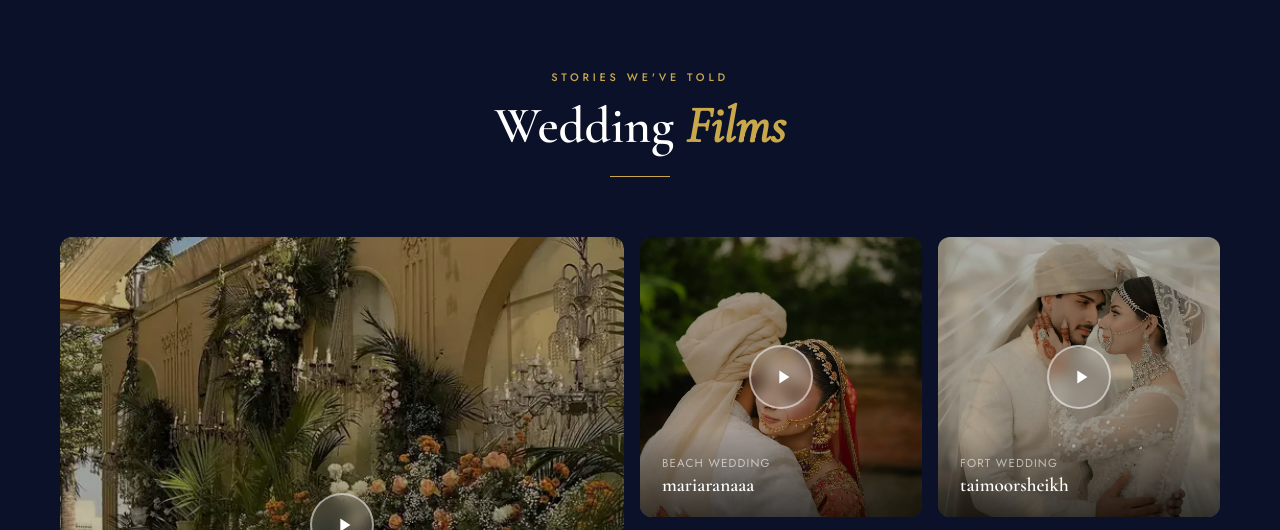
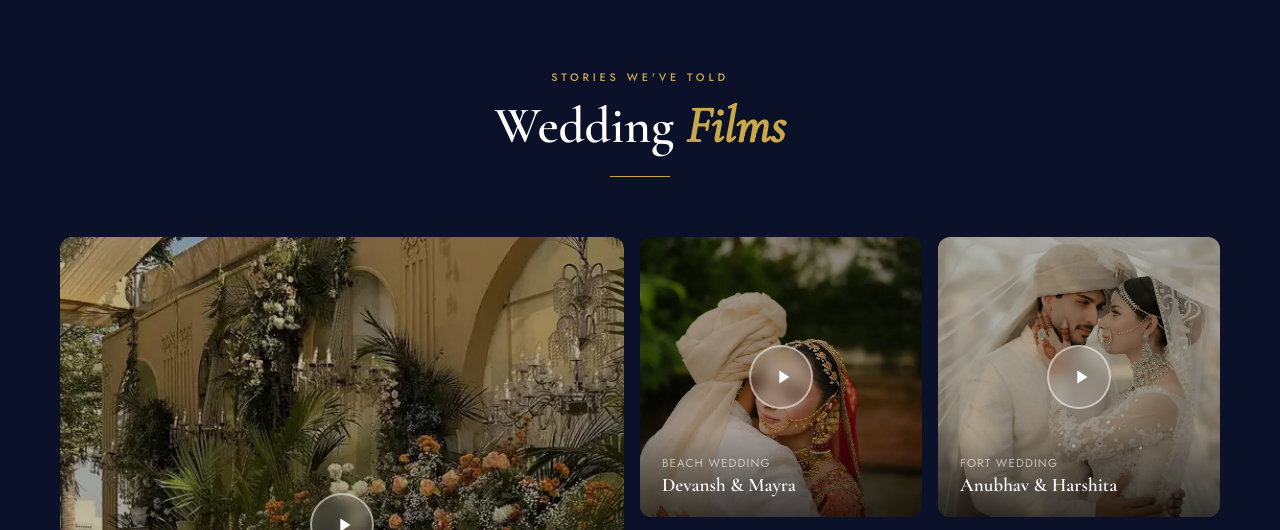
Before and after one commit to barixl/decorbypearls, a Flask app: page / in a window 1280 px wide. Shown: the part 5356-5886 px from the top of the page. Run offline with Flask 3, Linux system fonts and the light colour scheme; some libraries are stand-ins or nearby versions.

Commit message:
Update couple names and reduce loader duration
- Wedding Films: mariaranaaa -> Devansh & Mayra, taimoorsheikh -> Anubhav & Harshita
- Reduce page loader from 1600ms to 800ms

Co-Authored-By: Claude Sonnet 4.6 <noreply@anthropic.com>

```diff
--- a/static/js/main.js
+++ b/static/js/main.js
@@ -3,7 +3,7 @@ window.addEventListener('load', () => {
     setTimeout(() => {
         const loader = document.getElementById('loader');
         if (loader) loader.classList.add('hidden');
-    }, 1600);
+    }, 800);
 });
 
 // Nav scroll
--- a/templates/pages/home.html
+++ b/templates/pages/home.html
@@ -653,7 +653,7 @@
       </div>
       <div class="video-label">
         <span>Beach Wedding</span>
-        <h4>mariaranaaa</h4>
+        <h4>Devansh &amp; Mayra</h4>
       </div>
     </div>
     <div class="video-card reveal reveal-delay-2">
@@ -668,7 +668,7 @@
       </div>
       <div class="video-label">
         <span>Fort Wedding</span>
-        <h4>taimoorsheikh </h4>
+        <h4>Anubhav &amp; Harshita</h4>
       </div>
     </div>
     <div class="video-card reveal reveal-delay-1">
```
